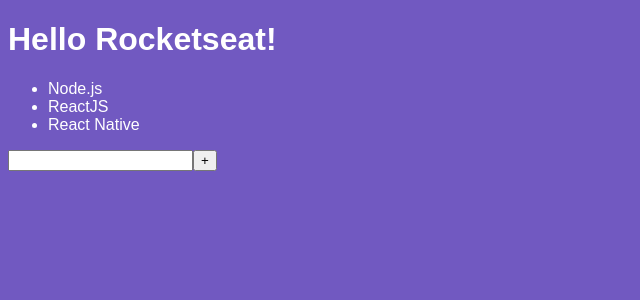
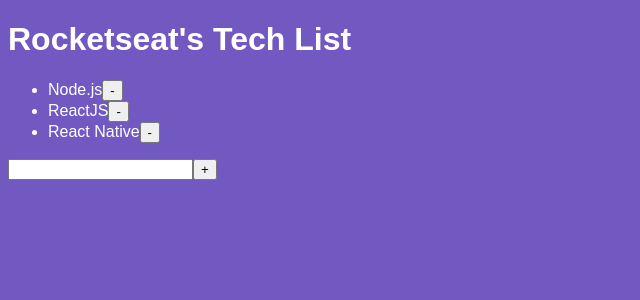
Before and after one commit to gusflopes/rs-react-intro, a React app: page / in a window 1280 px wide. Shown: the top 300 px of the page, without its empty margins (0-640 px from the left). Built offline with nearby package versions, Linux system fonts and the light colour scheme.

Commit message:
React properties example

```diff
--- a/src/App.js
+++ b/src/App.js
@@ -6,7 +6,7 @@
 function App() {
   return (
     <>
-    <h1>Hello Rocketseat!</h1>
+    <h1>Rocketseat's Tech List</h1>
     <TechList />
     </>
     );
--- /dev/null
+++ b/src/components/TechItem.js
@@ -0,0 +1,17 @@
+import React from 'react';
+
+
+// Poderia usar  props.tech, mas usou tech apenas para desestruturar
+// Se fosse Class componenet, as propriedades estariam em this.props.tech
+function TechItem({ tech, onDelete }) {
+  return (
+    <li>
+    {tech}
+    <button
+      onClick={onDelete}
+      type="button"> - </button>
+    </li>
+  );
+}
+
+export default TechItem;
--- a/src/components/TechList.js
+++ b/src/components/TechList.js
@@ -1,4 +1,6 @@
 import React, { Component } from 'react';
+
+import TechItem from './TechItem';
 
 class TechList extends Component {
   state = {
@@ -12,18 +14,42 @@
     this.setState({ newTech: e.target.value });
   }
 
+  handleSubmit = e => {
+    e.preventDefault();
+    //console.log(this.state.newTech);
+
+    //Recriar array do zero
+    this.setState({
+      techs: [...this.state.techs, this.state.newTech],
+      newTech: ''
+    });
+  }
+
+  handleDelete = (tech) => {
+    // Filter vai filtrar todas, exceto aquela passada no parâmetro
+    this.setState({ techs: this.state.techs.filter(t => t !== tech)});
+  }
 
   render() {
 
     return (
-      <>
+      <form onSubmit={this.handleSubmit}>
       <h2>{this.state.newTech}</h2>
       <ul>
-        {this.state.techs.map(tech => <li key={tech}>{tech}</li>)}
+        {this.state.techs.map(tech => <TechItem
+            key={tech}
+            tech={tech}
+            //passar função onDelete como propriedade
+            onDelete={() => this.handleDelete(tech)}
+            />)}
       </ul>
-      <input type="text" onChange={this.handleInputChange}/>
+      <input
+        type="text"
+        onChange={this.handleInputChange}
+        value={this.state.newTech}
+        />
       <button type="submit">+</button>
-      </>
+      </form>
     )
   }
 }
```
